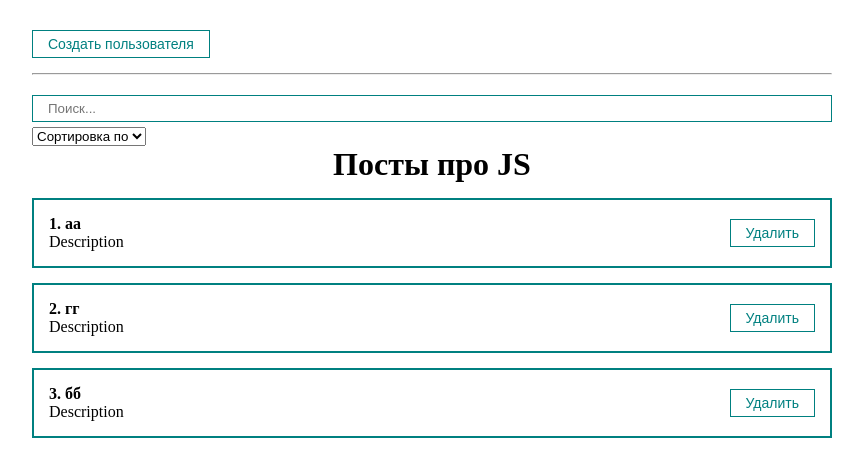
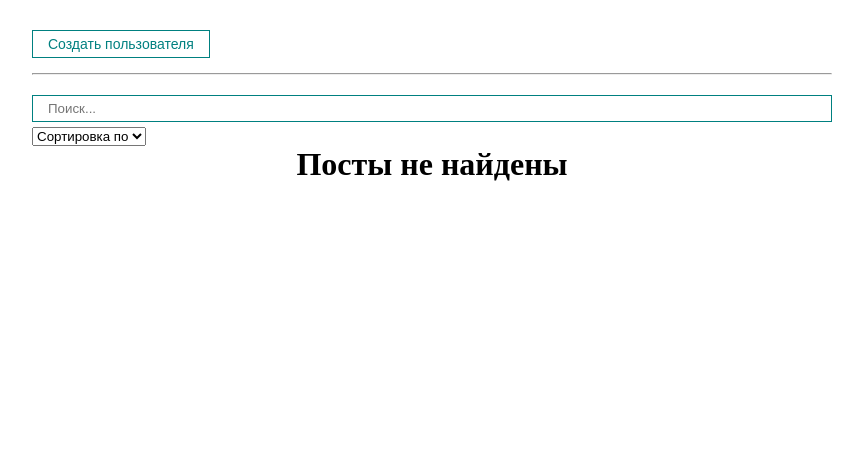
Before and after one commit to thenewlights/react-fund-course, a React (Create React App) app: page / in a window 1280 px wide. Shown: the top 476 px of the page, without its empty margins (208-1071 px from the left). Built offline with nearby package versions, Linux system fonts and the light colour scheme.

Commit message:
decomposing

```diff
--- a/src/App.js
+++ b/src/App.js
@@ -1,17 +1,15 @@
-import React, { useMemo, useState } from "react";
+import React, { useState } from "react";
 import './styles/App.css'
 import PostList from "./components/PostList";
 import PostForm from "./components/PostForm";
 import PostFilter from "./components/PostFilter";
 import MyModal from "./components/UI/MyModal/MyModal";
 import MyButton from "./components/UI/button/MyButton";
+import { usePosts } from "./hooks/usePosts";
 
 function App() {
-  const [posts, setPosts] = useState([
-    { id: 1, title: "аа", body: 'Description' },
-    { id: 2, title: "гг", body: 'Description' },
-    { id: 3, title: "бб", body: 'Description' },
-  ])
+  console.log('app.js has updated')
+  const [posts, setPosts] = useState([])
   const removePost = (post) => {
     setPosts(posts.filter(p => p.id !== post.id))
   }
@@ -22,18 +20,7 @@ function App() {
 
   const [filter, setFilter] = useState({ sort: '', query: '' })
   const [modal, setModal] = useState(false)
-
-  const sortedPosts = useMemo(() => {
-    console.log('use memo')
-    if (filter.sort) {
-      return [...posts].sort((a, b) => a[filter.sort].localeCompare(b[filter.sort]))
-    }
-    return posts
-  }, [filter.sort, posts])
-
-  const sortedAndSearchedPosts = useMemo(() => {
-    return sortedPosts.filter(post => post.title.toLowerCase().includes(filter.query.toLowerCase()))
-  }, [filter.query, sortedPosts])
+  const sortedAndSearchedPosts = usePosts(posts, filter.sort, filter.query)
 
   return (
     <div className="App">
--- /dev/null
+++ b/src/hooks/usePosts.jsx
@@ -0,0 +1,22 @@
+import { useMemo } from "react"
+
+export const useSortedPosts = (posts, sort) => {
+    const sortedPosts = useMemo(() => {
+        console.log('use memo')
+        if (sort) {
+            return [...posts].sort((a, b) => a[sort].localeCompare(b[sort]))
+        }
+        return posts
+    }, [sort, posts])
+
+    return sortedPosts;
+}
+
+export const usePosts = (posts, sort, query) => {
+    const sortedPosts = useSortedPosts(posts, sort);
+    const sortedAndSearchedPosts = useMemo(() => {
+        return sortedPosts.filter(post => post.title.toLowerCase().includes(query.toLowerCase()))
+    }, [query, sortedPosts])
+
+    return sortedAndSearchedPosts;
+}
--- a/src/styles/App.css
+++ b/src/styles/App.css
@@ -22,16 +22,16 @@
     align-items: center;
 }
 .post-enter {
-    opacity: 0;
+    transform: translateX(-350px);
   }
   .post-enter-active {
-    opacity: 1;
-    transition: opacity 500ms ease-in;
+    transform: translateX(0px);
+    transition: all 500ms ease-in;
   }
   .post-exit {
     opacity: 1;
   }
   .post-exit-active {
-    opacity: 0;
-    transition: opacity 500ms ease-in;
+    transform: translateX(-350px);
+    transition: all 500ms ease-in;
   }
```
